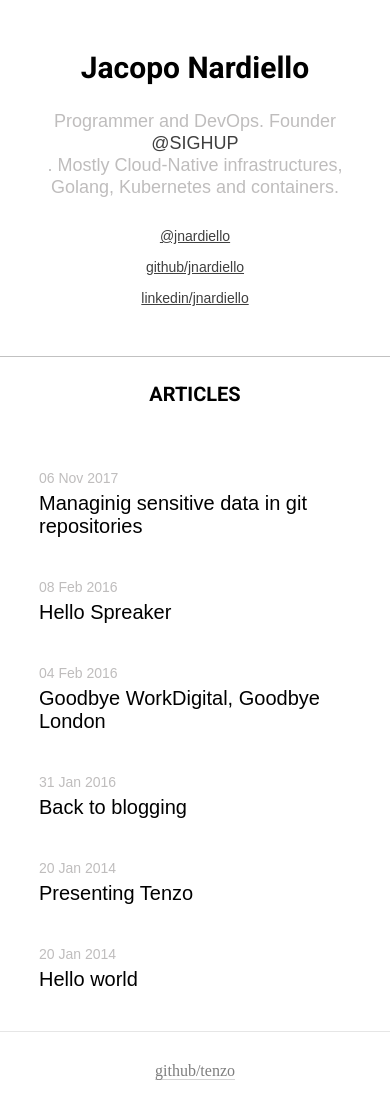
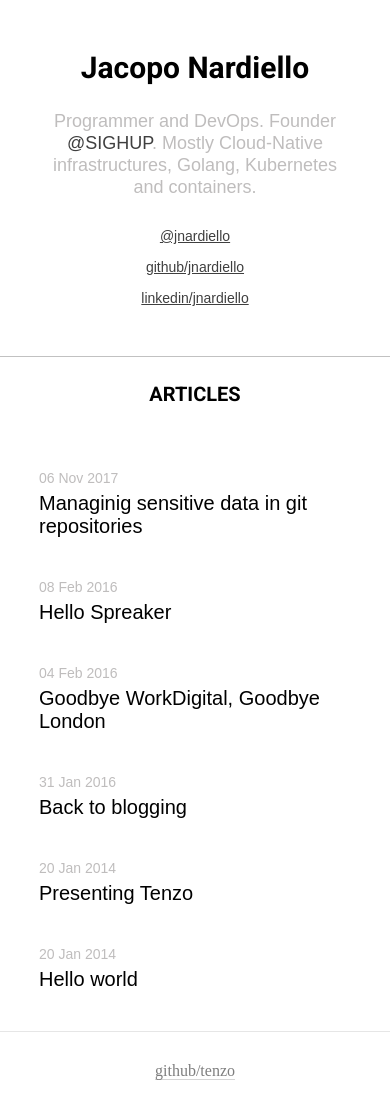
Before and after one commit to jnardiello/jnardiello.github.io, a Jekyll site: the page built from index.html, in a window 390 px wide. Built offline with Jekyll 4.4.1, drawn with Linux system fonts in a browser that asks for light colours; some web fonts are replaced.

Commit message:
Fixing title

```diff
--- a/css/default.css
+++ b/css/default.css
@@ -132,6 +132,7 @@ publication-date {
     }
 
     author .sighup {
+        display: inline !important;
         font-size: 18px;
         color: #3f3f3f;
         text-decoration: none;
```
